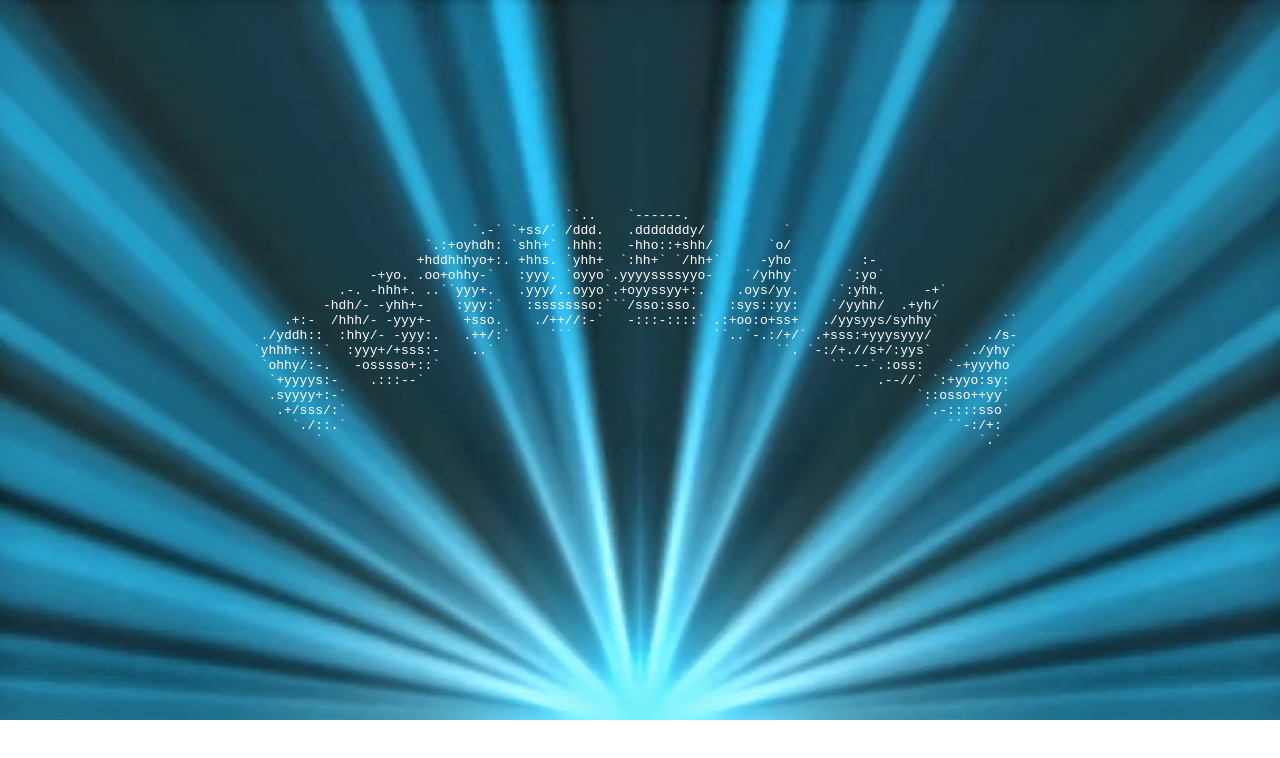
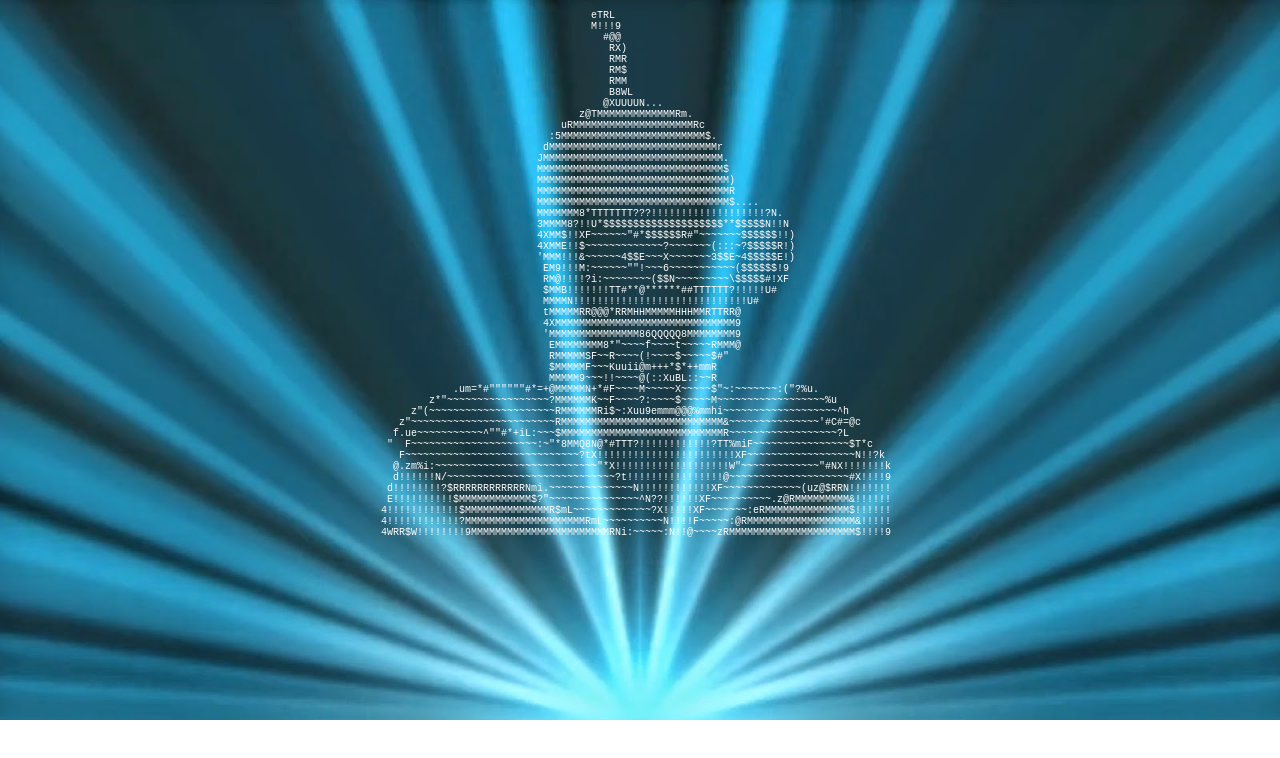
Before and after one commit to prakash118/git-branching-futurama, a website: page src/index.html in a window 1280 px wide. Drawn offline with Linux system fonts and the light colour scheme.

Commit message:
added bender

````diff
--- a/src/index.html
+++ b/src/index.html
@@ -13,11 +13,12 @@
         background-size: 100%;
       }
       .wrapper{
-        width: 790px;
+        width: 530px;
         margin: 0 auto;
       }
       pre {
         color: #ffffff;
+        font-size:10px;
       }
     </style>
 </head>
@@ -25,38 +26,56 @@
     <div class="wrapper">
 
     <pre>
+                                    eTRL
+                                    M!!!9
+                                      #@@
+                                       RX)
+                                       RMR
+                                       RM$
+                                       RMM
+                                       B8WL
+                                      @XUUUUN...
+                                  z@TMMMMMMMMMMMMMRm.
+                               uRMMMMMMMMMMMMMMMMMMMMRc
+                             :5MMMMMMMMMMMMMMMMMMMMMMMM$.
+                            dMMMMMMMMMMMMMMMMMMMMMMMMMMMMr
+                           JMMMMMMMMMMMMMMMMMMMMMMMMMMMMMM.
+                           MMMMMMMMMMMMMMMMMMMMMMMMMMMMMMM$
+                           MMMMMMMMMMMMMMMMMMMMMMMMMMMMMMMM)
+                           MMMMMMMMMMMMMMMMMMMMMMMMMMMMMMMMR
+                           MMMMMMMMMMMMMMMMMMMMMMMMMMMMMMMM$....
+                           MMMMMMM8*TTTTTTT???!!!!!!!!!!!!!!!!!!!?N.
+                           3MMMM8?!!U*$$$$$$$$$$$$$$$$$$$$**$$$$$N!!N
+                           4XMM$!!XF~~~~~~"#*$$$$$$R#"~~~~~~~$$$$$$!!)
+                           4XMME!!$~~~~~~~~~~~~~?~~~~~~~(:::~?$$$$$R!)
+                           'MMM!!!&~~~~~~4$$E~~~X~~~~~~~3$$E~4$$$$$E!)
+                            EM9!!!M:~~~~~~""!~~~6~~~~~~~~~~~($$$$$$!9
+                            RM@!!!!?i:~~~~~~~~($$N~~~~~~~~~\$$$$$#!XF
+                            $MMB!!!!!!!TT#**@******##TTTTTT?!!!!!U#
+                            MMMMN!!!!!!!!!!!!!!!!!!!!!!!!!!!!!U#
+                            tMMMMMRR@@@*RRMHHMMMMMHHHMMRTTRR@
+                            4XMMMMMMMMMMMMMMMMMMMMMMMMMMMMMM9
+                            'MMMMMMMMMMMMMMM86QQQQQ8MMMMMMMM9
+                             EMMMMMMMM8*"~~~~f~~~~t~~~~~RMMM@
+                             RMMMMMSF~~R~~~~(!~~~~$~~~~~$#"
+                             $MMMMMF~~~Kuuii@m+++*$*++mmR
+                             MMMMM9~~~!!~~~~@(::XuBL::~~R
+             .um=*#""""""#*=+@MMMMMN+*#F~~~~M~~~~~X~~~~~$"~:~~~~~~~:("?%u.
+         z*"~~~~~~~~~~~~~~~~~?MMMMMMK~~F~~~~?:~~~~$~~~~~M~~~~~~~~~~~~~~~~~~%u
+      z"(~~~~~~~~~~~~~~~~~~~~~RMMMMMMRi$~:Xuu9emmm@@@%mmhi~~~~~~~~~~~~~~~~~~~^h
+    z"~~~~~~~~~~~~~~~~~~~~~~~~RMMMMMMMMMMMMMMMMMMMMMMMMMMM&~~~~~~~~~~~~~~~'#C#=@c
+   f.ue~~~~~~~~~~~^""#*+iL:~~~$MMMMMMMMMMMMMMMMMMMMMMMMMMMR~~~~~~~~~~~~~~~~~~?L
+  "  F~~~~~~~~~~~~~~~~~~~~~:~"*8MMQ8N@*#TTT?!!!!!!!!!!!!?TT%miF~~~~~~~~~~~~~~~~$T*c
+    F~~~~~~~~~~~~~~~~~~~~~~~~~~~~~?tX!!!!!!!!!!!!!!!!!!!!!!!XF~~~~~~~~~~~~~~~~~~N!!?k
+   @.zm%i:~~~~~~~~~~~~~~~~~~~~~~~~~~~"*X!!!!!!!!!!!!!!!!!!!W"~~~~~~~~~~~~~"#NX!!!!!!!k
+   d!!!!!!N/~~~~~~~~~~~~~~~~~~~~~~~~~~~~?t!!!!!!!!!!!!!!!!@~~~~~~~~~~~~~~~~~~~~#X!!!!9
+  d!!!!!!!!?$RRRRRRRRRRRRNmi.~~~~~~~~~~~~~~N!!!!!!!!!!!!XF~~~~~~~~~~~~~(uz@$RRN!!!!!!!
+  E!!!!!!!!!!$MMMMMMMMMMMM$?"~~~~~~~~~~~~~~~^N??!!!!!!XF~~~~~~~~~~.z@RMMMMMMMMM&!!!!!!
+ 4!!!!!!!!!!!!$MMMMMMMMMMMMMMR$mL~~~~~~~~~~~~~?X!!!!!XF~~~~~~~:eRMMMMMMMMMMMMMM$!!!!!!
+ 4!!!!!!!!!!!!?MMMMMMMMMMMMMMMMMMMMRmL~~~~~~~~~~N!!!!F~~~~~:@RMMMMMMMMMMMMMMMMMM&!!!!!
+ 4WRR$W!!!!!!!!9MMMMMMMMMMMMMMMMMMMMMMMRNi:~~~~~:N!!@~~~~zRMMMMMMMMMMMMMMMMMMMMM$!!!!9
+    </pre>
 
-
-
-
-
-
-
-
-
-
-
-
-
-                                         ``..    `------.
-                             `.-` `+ss/` /ddd.   .dddddddy/          `
-                       `.:+oyhdh: `shh+` .hhh:   -hho::+shh/       `o/
-                      +hddhhhyo+:. +hhs. `yhh+  `:hh+` `/hh+`     -yho         :-
-                -+yo. .oo+ohhy-`   :yyy. `oyyo`.yyyyssssyyo-    `/yhhy`      `:yo`
-            .-. -hhh+. ..``yyy+.   .yyy/..oyyo`.+oyyssyy+:.    .oys/yy.     `:yhh.     -+`
-          -hdh/- -yhh+-    :yyy:`   :ssssssso:```/sso:sso.    :sys::yy:    `/yyhh/  .+yh/
-     .+:-  /hhh/- -yyy+-    +sso.    ./++//:-`   -:::-::::` .:+oo:o+ss+   ./yysyys/syhhy`        ``
-  ./yddh::  :hhy/- -yyy:.   .++/:`     ```                  ``..`-.:/+/` .+sss:+yyysyyy/       ./s-
- `yhhh+::.`  :yyy+/+sss:-    ..`                                    ``. `-:/+.//s+/:yys`    `./yhy`
-  `ohhy/:-.   -osssso+::`                                                  `` --`.:oss:   `-+yyyho
-   `+yyyys:-    .:::--`                                                          .--//` `:+yyo:sy:
-   .syyyy+:-`                                                                         `::osso++yy`
-    .+/sss/:`                                                                          `.-::::sso`
-      `./::.`                                                                             ``-:/+:
-         `                                                                                    `.`
-
-
-    </pre>
 
     </div>
 </body>
````
